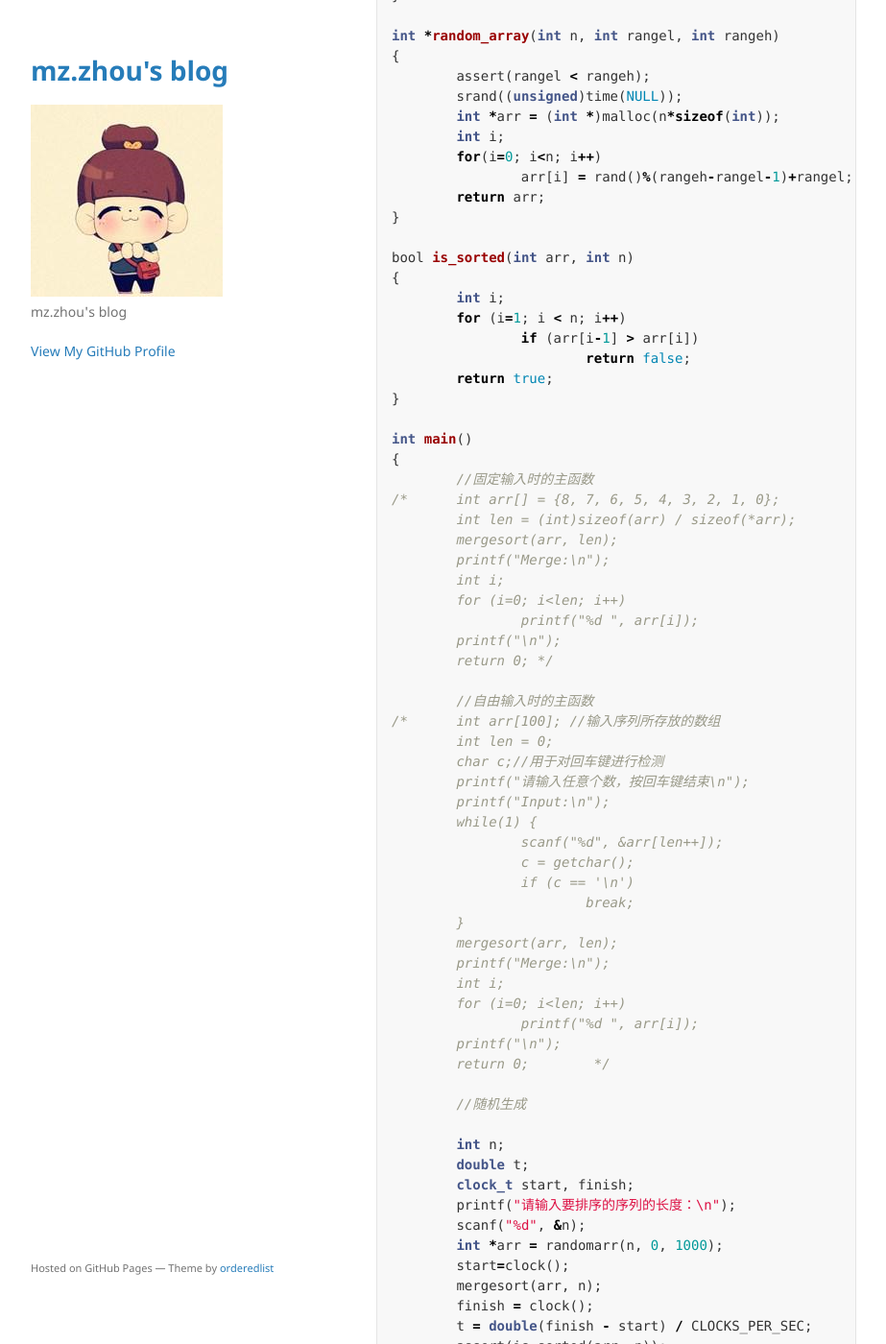
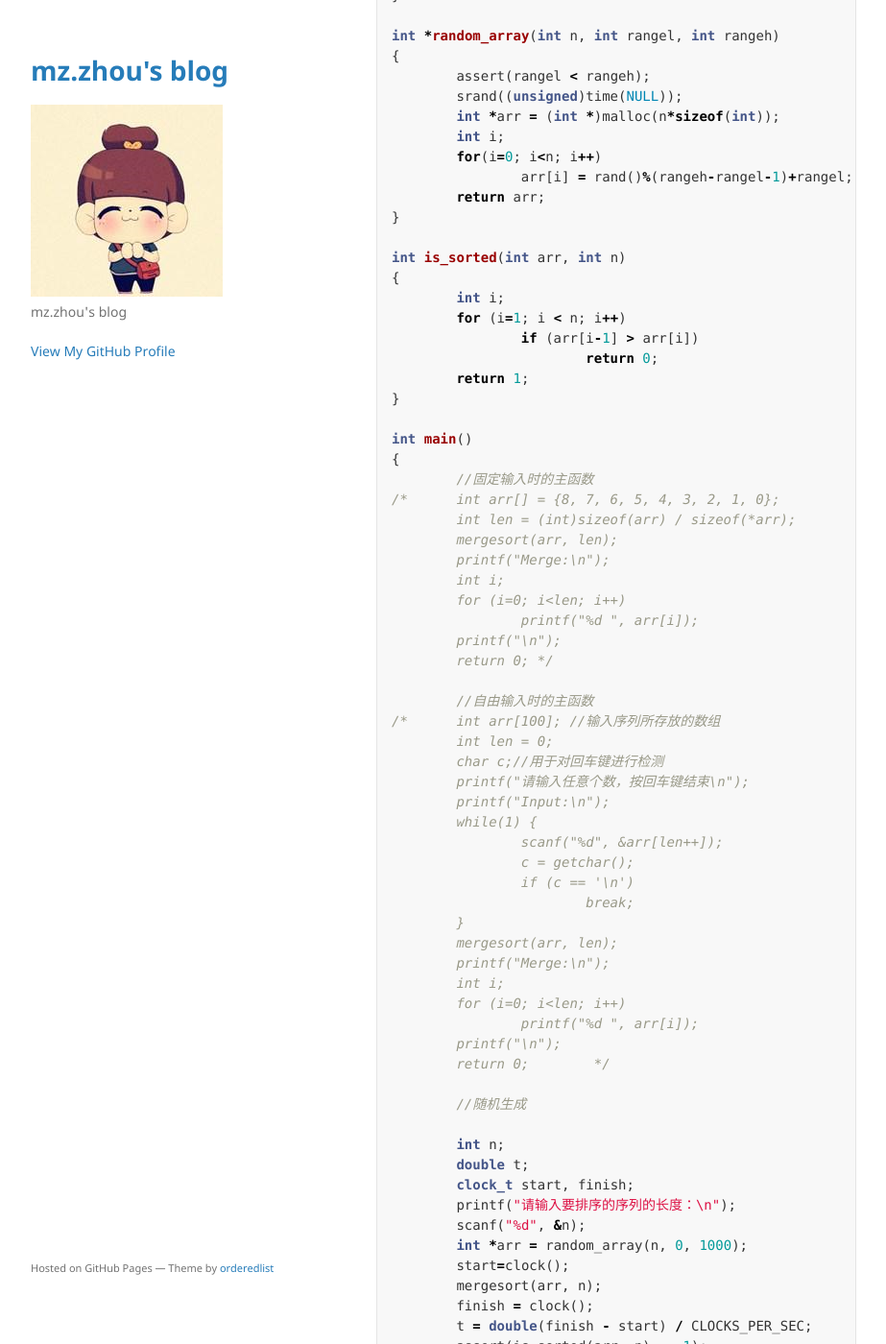
Before and after one commit to mengzhezhou/mengzhezhou.github.io, a Jekyll site: the page built from docs/mergesort.md, in a window 1280 px wide and 1400 px high, scrolled down 922 px. Shown: the whole window at 96% size, without its empty margins (178-1101 px from the left). Built offline with Jekyll 4.4.1, drawn with Linux system fonts in a browser that asks for light colours; our own code applies the rules of GitHub Pages for plain Markdown files.

Commit message:
Update mergesort.md

````diff
--- a/docs/mergesort.md
+++ b/docs/mergesort.md
@@ -52,13 +52,13 @@ int *random_array(int n, int rangel, int rangeh)
 	return arr;
 }
 
-bool is_sorted(int arr, int n)
+int is_sorted(int arr, int n)
 {
 	int i;
 	for (i=1; i < n; i++)
 		if (arr[i-1] > arr[i])
-			return false;
-	return true;
+			return 0;
+	return 1;
 }
 
 int main()
@@ -101,12 +101,12 @@ int main()
 	clock_t start, finish;
 	printf("请输入要排序的序列的长度：\n");
 	scanf("%d", &n);
-	int *arr = randomarr(n, 0, 1000);
+	int *arr = random_array(n, 0, 1000);
 	start=clock();
 	mergesort(arr, n);
 	finish = clock();
 	t = double(finish - start) / CLOCKS_PER_SEC;
-	assert(is_sorted(arr, n));
+	assert(is_sorted(arr, n) == 1);
 	printf("%d个数排序需要%f s", n, t);
 }
 ```
````
